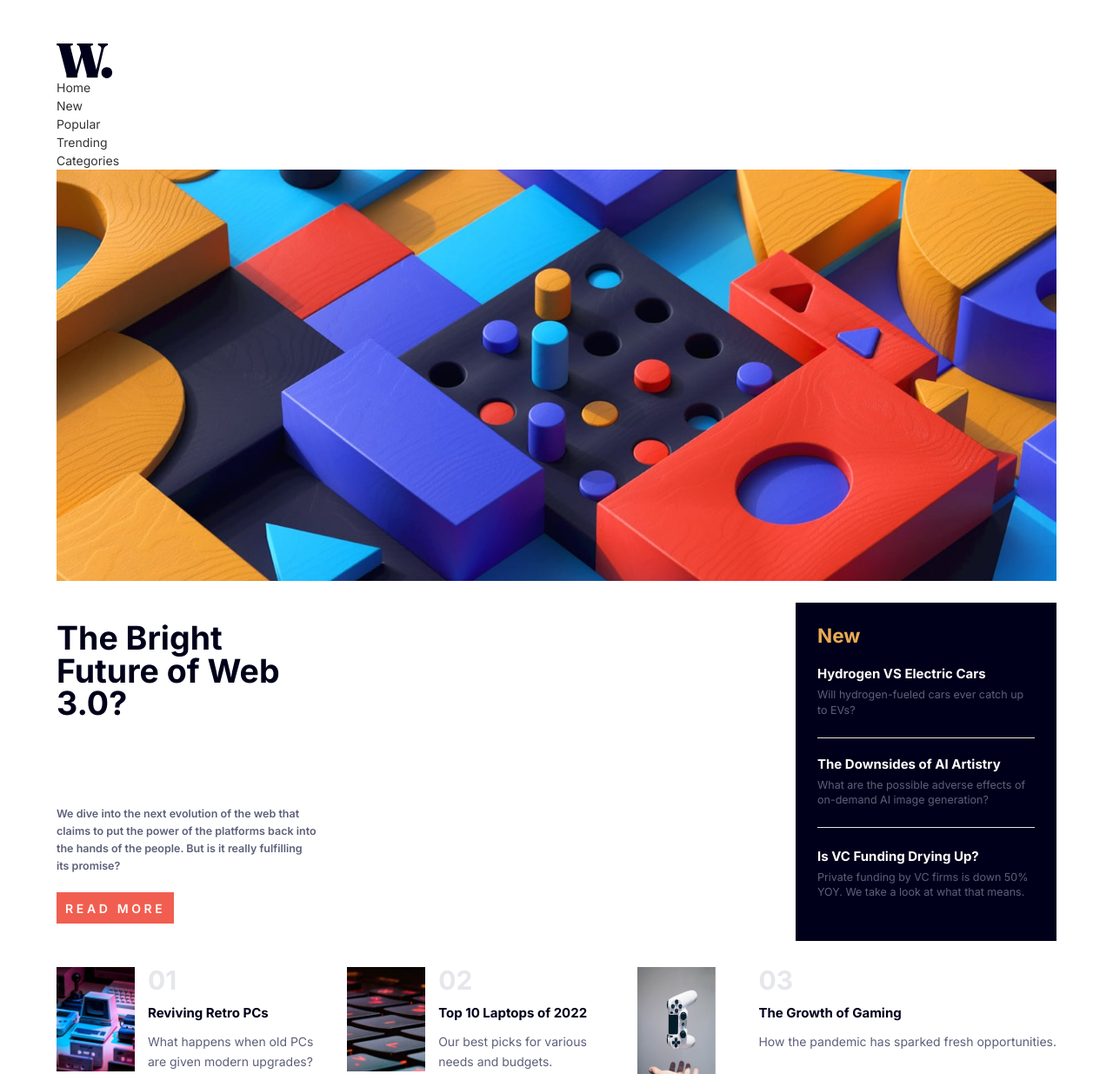
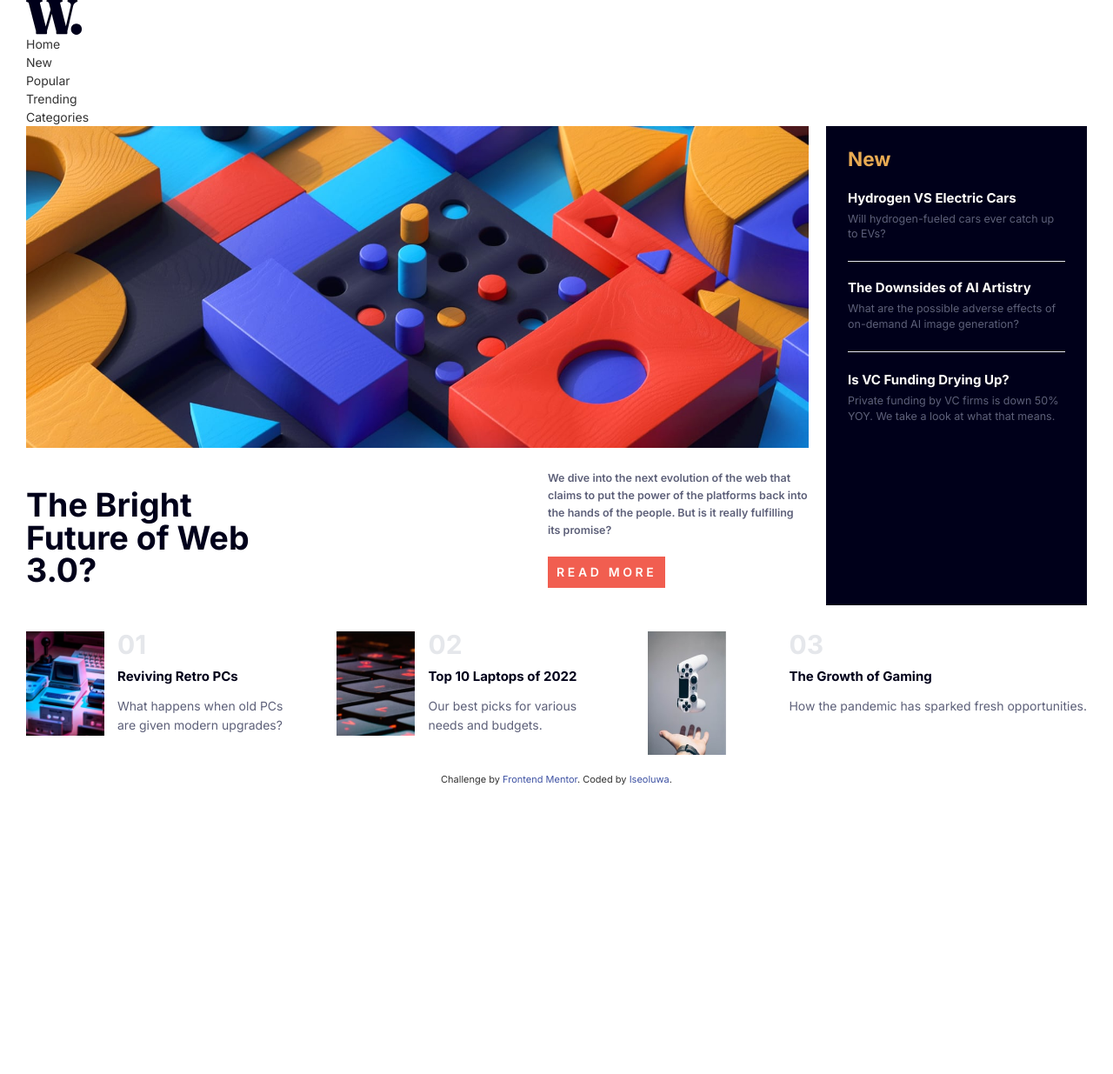
Before and after one commit to theCephas/News-Homepage, a plain HTML site: page index.html in a window 1280 px wide. Shown: the top 1235 px of the page at 87% size. After the commit the page ends 905 px from the top, so only its background shows below. Drawn offline with nearby package versions, Linux system fonts and the light colour scheme.

Commit message:
First commit

```diff
--- a/index.html
+++ b/index.html
@@ -16,7 +16,6 @@
         fontFamily: {
             'body': ['Inter'],
           },
-
         letterSpacing: {
           'more': '.26em',
         },
@@ -42,7 +41,7 @@
     }
   </script>
 </head>
-<body class="container font-body p-20">
+<body class="container font-body">
 
   <header class="container">
     <div>
@@ -61,16 +60,16 @@
 </header>
 <main class="container">
   <div class="" id="section1">
+    <div class="lg:flex lg:justify-between">
     <div class="">
-
       <picture class="img-responsive">
-      <img src="./assets/images/image-web-3-desktop.jpg" class="desktop w-auto lg:w-auto" alt="">
+        <img src="./assets/images/image-web-3-desktop.jpg" class="desktop w-auto lg:w-900" alt="">
         <img src="./assets/images/image-web-3-mobile.jpg" class="w-76 sm:hidden" alt="">
       </picture>
 
 
-    <div class="sm:flex sm:justify-between ">
-    <div class="sm:flex sm:justify-between sm:flex sm:flex-col  pt-10">
+
+      <div class="sm:flex sm:justify-between sm:flex sm:flex-col lg:flex lg:flex-row pt-10">
 
       <h1 class="text-6xl w-76 py-6 pt-9 text-verydarkblue font-bold">The Bright Future of Web 3.0?</h1>
 
@@ -80,9 +79,9 @@
 
       <button class="bg-softred hover:bg-verydarkblue tracking-more text-offwhite px-4 py-3 uppercase font-semibold mb-20">Read more</button>
       </div>
-
     </div>
-    <article class="bg-verydarkblue w-76 sm:w-500 sm:w-76 sm:mt-10 mb-12 p-10 ">
+</div>
+    <article class="bg-verydarkblue w-76 sm:w-500 sm:w-76 sm:mt-10 mb-12 p-10 lg:mt-0">
       <div>
       <h3 class="text-softorange pb-5 font-bold text-4xl">New </h3>
     </div>
@@ -101,7 +100,7 @@
       <p class="text-grayishblue text-xl pb-5">Private funding by VC firms is down 50% YOY. We take a look at what that means.</p>
     </div>
     </article>
-  </div>
+
   </div>
   </div>
     <div class="sm:flex sm:justify-between">
--- a/styles.css
+++ b/styles.css
@@ -23,20 +23,17 @@
     }
 }
 
-@media screen and (min-width: 1200px) {
+@media screen and (min-width: 1024px) {
     #gaming {
         display: contents;
         margin-right: 0px;
         width: 300px;
     }
 
-    .desktop {
-        width: 900px;
-    }
     /* #section1 {
         display: flex;
     }*/
 }
 
-.attribution { font-size: 11px; text-align: center; }
+.attribution { font-size: 11px; text-align: center; padding-top: 20px;}
 .attribution a { color: hsl(228, 45%, 44%); }
```
Lines whose indentation alone changed are shown as unchanged.
